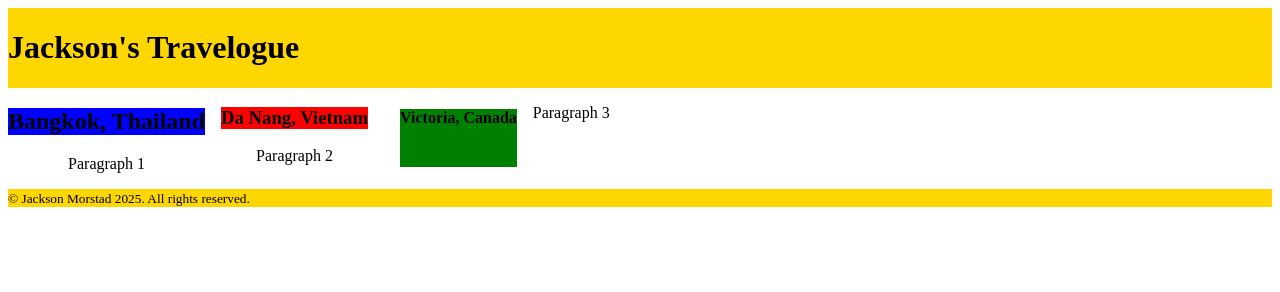
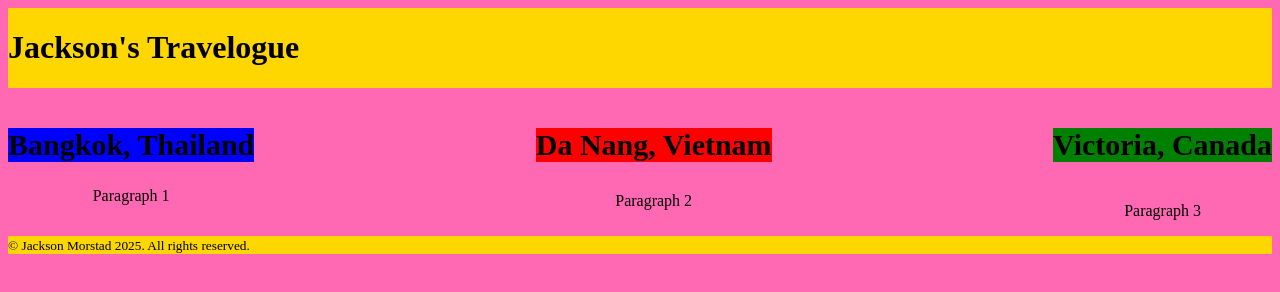
Before and after one commit to jackmorstad/Travelogue-main, a plain HTML site: page index.html in a window 1280 px wide. Drawn offline with Linux system fonts and the light colour scheme.

Commit message:
Added colour to site and tweaked alignment

```diff
--- a/index.html
+++ b/index.html
@@ -25,7 +25,7 @@
 <p> Paragraph 2 </p>
 </section>
 
-<section id="victoria"> </section>
+<section id="victoria">
 <h4> Victoria, Canada </h3>
 <p> Paragraph 3 </p>
 </section>
--- a/style.css
+++ b/style.css
@@ -1,3 +1,10 @@
+body{
+    background-color: hotpink;
+}
+
+
+
+
 header {
     background-color: gold;
     display: flex;
@@ -9,19 +16,31 @@ main{
     display: flex;
     gap: 1rem;
     text-align: center;
+    justify-content: space-between; /* Spaces them evenly */
+    align-items: center; /* Aligns them vertically */
+    gap: 0px; /* Adds space between headers */
 }
 
 h2 {
     background-color: blue;
+    font-size: 30px;
 }
 
 h3 {
     background-color: red;
+    font-size: 30px;
 }
 
 h4 {
     background-color: green;
+    text-align: center;
+    font-size: 30px;
 }
+
+#victoria{
+    text-align: center;
+}
+
 
 Footer{
     background-color: gold;
```
